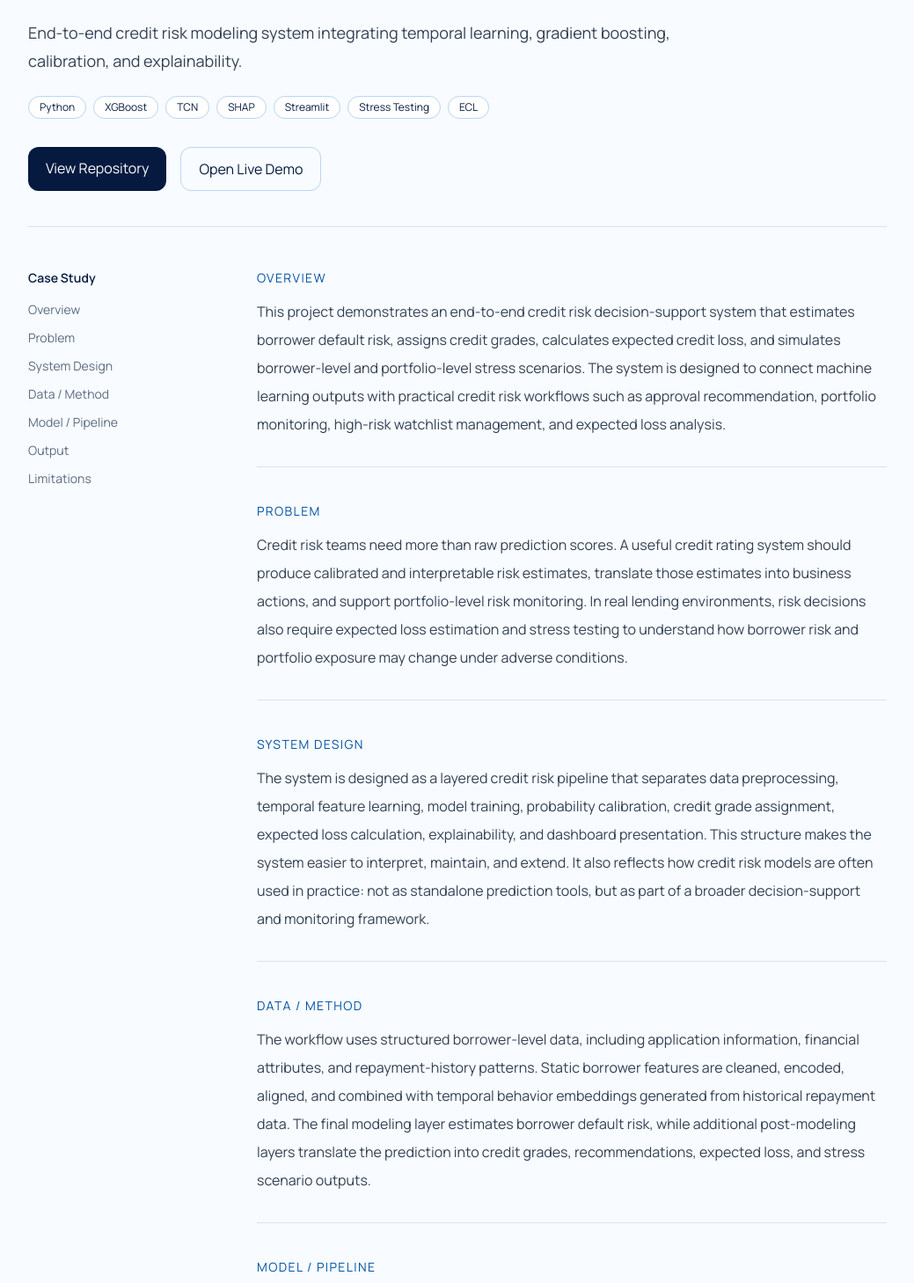
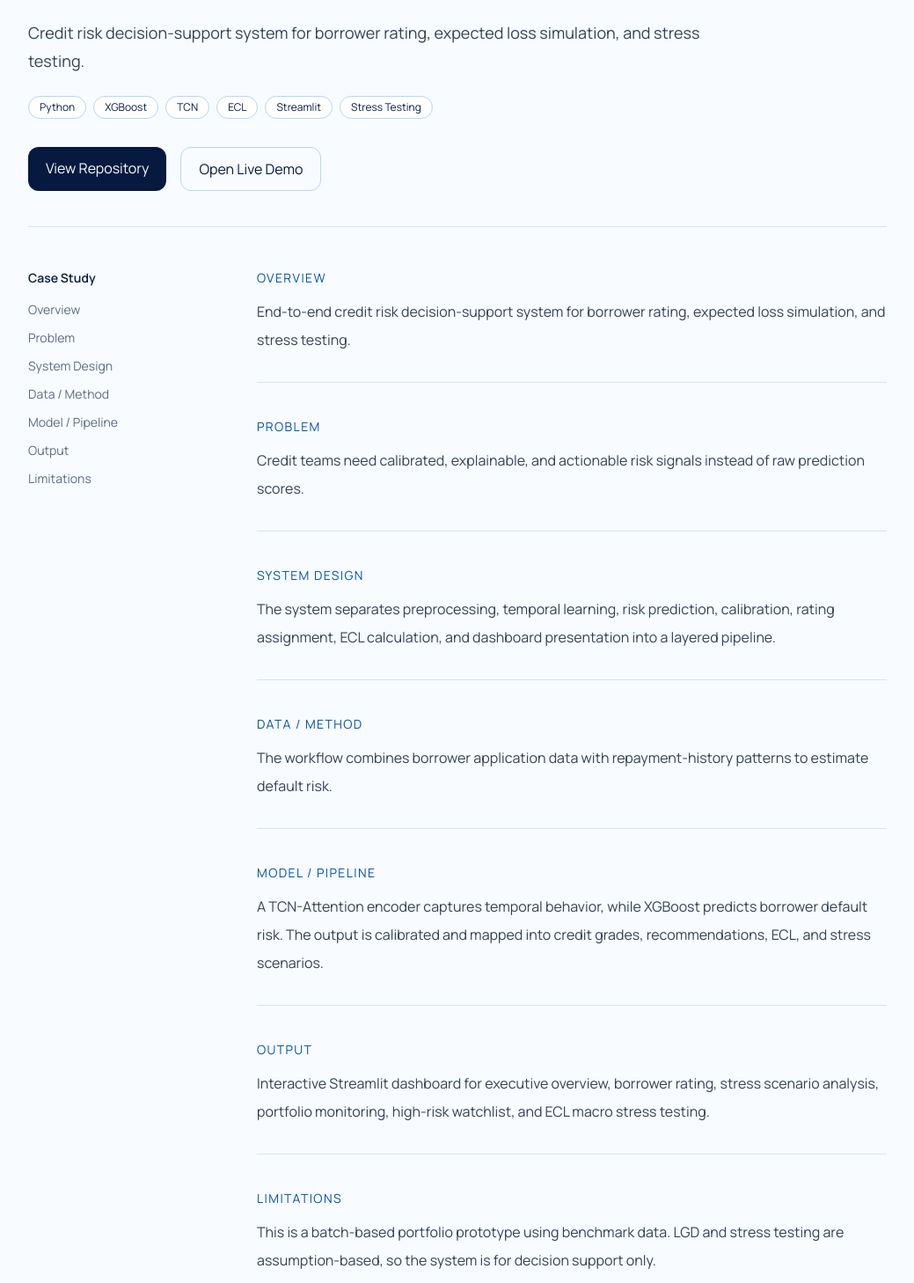
Before and after one commit to heyitzrizki/rizki-portfolio, a Next.js app: page /projects/credit-rating in a window 1280 px wide. Shown: the part 272-1730 px from the top of the page at 88% size, without its empty margins (120-1159 px from the left). Built offline with nearby package versions, Linux system fonts and the light colour scheme.

Commit message:
update web detail

```diff
--- a/data/projects.js
+++ b/data/projects.js
@@ -4,24 +4,24 @@ const projects = [
   title: "Credit Rating & ECL Stress Testing Engine",
   category: "AI System • Credit Risk",
   description:
-      "End-to-end credit risk modeling system integrating temporal learning, gradient boosting, calibration, and explainability.",
+    "Credit risk decision-support system for borrower rating, expected loss simulation, and stress testing.",
   overview:
-      "This project demonstrates an end-to-end credit risk decision-support system that estimates borrower default risk, assigns credit grades, calculates expected credit loss, and simulates borrower-level and portfolio-level stress scenarios. The system is designed to connect machine learning outputs with practical credit risk workflows such as approval recommendation, portfolio monitoring, high-risk watchlist management, and expected loss analysis.",
+    "End-to-end credit risk decision-support system for borrower rating, expected loss simulation, and stress testing.",
   problem:
-      "Credit risk teams need more than raw prediction scores. A useful credit rating system should produce calibrated and interpretable risk estimates, translate those estimates into business actions, and support portfolio-level risk monitoring. In real lending environments, risk decisions also require expected loss estimation and stress testing to understand how borrower risk and portfolio exposure may change under adverse conditions.",
+    "Credit teams need calibrated, explainable, and actionable risk signals instead of raw prediction scores.",
   approach:
-      "Built a machine learning pipeline combining temporal features, XGBoost, probability calibration, and SHAP-based explainability.",
+    "Built a hybrid TCN + XGBoost pipeline with calibration, rating logic, ECL calculation, and stress testing.",
   systemDesign:
-      "The system is designed as a layered credit risk pipeline that separates data preprocessing, temporal feature learning, model training, probability calibration, credit grade assignment, expected loss calculation, explainability, and dashboard presentation. This structure makes the system easier to interpret, maintain, and extend. It also reflects how credit risk models are often used in practice: not as standalone prediction tools, but as part of a broader decision-support and monitoring framework.",
+    "The system separates preprocessing, temporal learning, risk prediction, calibration, rating assignment, ECL calculation, and dashboard presentation into a layered pipeline.",
   dataMethod:
-      "The workflow uses structured borrower-level data, including application information, financial attributes, and repayment-history patterns. Static borrower features are cleaned, encoded, aligned, and combined with temporal behavior embeddings generated from historical repayment data. The final modeling layer estimates borrower default risk, while additional post-modeling layers translate the prediction into credit grades, recommendations, expected loss, and stress scenario outputs.",
+    "The workflow combines borrower application data with repayment-history patterns to estimate default risk.",
   modelPipeline:
-      "The modeling pipeline combines temporal feature learning through a TCN-Attention encoder with XGBoost-based risk prediction and probability calibration. The calibrated risk estimate is then mapped into an AAA–D credit rating framework and a business recommendation: approve, review, or reject. Beyond credit scoring, the system extends the pipeline into expected credit loss calculation using PD × LGD × EAD logic and scenario-based stress testing for both individual borrowers and the overall portfolio.",
+    "A TCN-Attention encoder captures temporal behavior, while XGBoost predicts borrower default risk. The output is calibrated and mapped into credit grades, recommendations, ECL, and stress scenarios.",
   output:
-      "The final output is an interactive Streamlit dashboard that includes an executive risk overview, borrower rating and stress scenario analysis, portfolio monitoring, high-risk watchlist, and ECL macro stress testing. The dashboard translates model results into business-facing outputs such as adjusted default risk, credit grade, approval recommendation, expected loss, stress loss uplift, and main risk drivers.",
+    "Interactive Streamlit dashboard for executive overview, borrower rating, stress scenario analysis, portfolio monitoring, high-risk watchlist, and ECL macro stress testing.",
   limitations:
-      "The current version is a portfolio prototype and uses a historical benchmark dataset rather than live banking data. The system is batch-based and does not yet include real-time API integration. LGD is implemented as a rating-based assumption because actual recovery and write-off data are not available. Macro stress testing is scenario-based and should not be interpreted as a causal macroeconomic forecasting model. The dashboard is designed for decision support, not automated final credit approval.",
-    stack: ["Python", "XGBoost", "TCN", "SHAP", "Streamlit", "Stress Testing", "ECL"],
+    "This is a batch-based portfolio prototype using benchmark data. LGD and stress testing are assumption-based, so the system is for decision support only.",
+  stack: ["Python", "XGBoost", "TCN", "ECL", "Streamlit", "Stress Testing"],
   github: "https://github.com/heyitzrizki/Credit-Rating-System",
   demo: "https://credit-rating-system-capjwzxjcyn6nhdafm2or7.streamlit.app/",
   images: {
```
Lines whose indentation alone changed are shown as unchanged.
